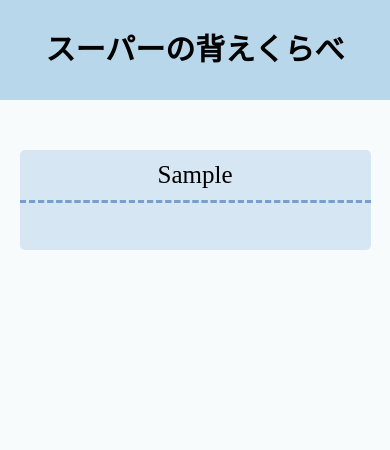
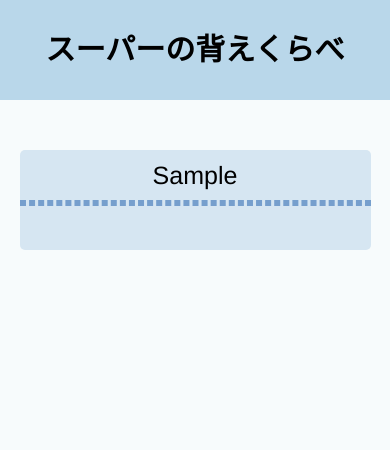
Before and after one commit to chikata1240/sekurabe, a PHP site: page / in a window 390 px wide. Shown: the top 450 px of the page. Run offline with PHP 8.4, Linux system fonts and the light colour scheme; tables that the repository leaves empty or names only in its code hold one stand-in row (values such as "Sample post"); style sheets or scripts are compiled from the project's sources.

Commit message:
Index.phpのメディアクエリ作成

```diff
--- a/css/index_css/index_smart.css
+++ b/css/index_css/index_smart.css
@@ -1,50 +1,46 @@
+@charset "UTF-8";
+@media screen and (max-width: 520px) {
   body {
     width: 100vw;
+    margin-bottom: 120px;
     background-color: #f7fbfc;
+    font-family: 'Avenir','Helvetica Neue','Helvetica','Arial','Hiragino Sans','ヒラギノ角ゴシック',YuGothic,'Yu Gothic','メイリオ', Meiryo,'ＭＳ Ｐゴシック','MS PGothic';
   }
-
   body header {
     width: 100vw;
     height: 100px;
     text-align: center;
     background-color: #b9d7ea;
   }
-
   body header p {
     font-size: 30px;
     font-weight: 600;
     line-height: 100px;
   }
-
   body .super_details {
     width: 90%;
     margin: 50px auto 0;
     background-color: #d6e6f2;
     border-radius: 5px;
   }
-
   body .super_details .super_box {
     width: 100%;
     height: 50px;
     text-align: center;
   }
-
   body .super_details .super_box .super_name {
     font-size: 25px;
     line-height: 50px;
+  }
+  body .super_details .super_box .super_type {
+    font-size: 20px;
+    line-height: 44px;
+    border-top: dashed 3px #769fcd;
     border-bottom: dashed 3px #769fcd;
   }
-
-body .super_details .super_box .super_type {
-  font-size: 20px;
-  line-height: 50px;
-  border-bottom: dashed 3px #769fcd;
-}
-
   body .super_details .product_box {
     width: 100%;
   }
-
   body .super_details .product_box .product {
     width: 100%;
     display: -webkit-box;
@@ -53,20 +49,17 @@ body .super_details .product_box .product {
     -webkit-box-pack: justify;
         -ms-flex-pack: justify;
             justify-content: space-between;
-  padding: 0 30%;
+    padding: 0 30px;
     -webkit-box-sizing: border-box;
             box-sizing: border-box;
     border-top: dashed 1px #769fcd;
   }
-
   body .super_details .product_box .product:first-child {
     border-top: none;
   }
-
   body .super_details .product_box .product p {
     line-height: 50px;
   }
-
   body footer {
     position: fixed;
     bottom: 0;
@@ -77,7 +70,6 @@ body footer {
     width: 100vw;
     height: 80px;
   }
-
   body footer .flex_box {
     display: -webkit-box;
     display: -ms-flexbox;
@@ -86,23 +78,20 @@ body footer .flex_box {
         -ms-flex-pack: justify;
             justify-content: space-between;
   }
-
   body footer .flex_box div {
     font-size: 25px;
     line-height: 80px;
     width: 50%;
   }
-
   body footer .flex_box div:first-child {
     border-right: solid 2px #769fcd;
   }
-
   body footer .flex_box div:last-child {
     letter-spacing: 2px;
   }
-
   body footer .flex_box div a {
     text-decoration: none;
     color: #000;
   }
+}
 /*# sourceMappingURL=index_smart.css.map */
--- a/css/index_css/index_smart.scss
+++ b/css/index_css/index_smart.scss
@@ -1,6 +1,11 @@
+@media screen and (max-width:520px)
+{
   body{
     width: 100vw;
+    margin-bottom: 120px;
     background-color: #f7fbfc;
+    font-family: 'Avenir','Helvetica Neue','Helvetica','Arial','Hiragino Sans','ヒラギノ角ゴシック',YuGothic,'Yu Gothic','メイリオ', Meiryo,'ＭＳ Ｐゴシック','MS PGothic';
+
     header{
       width: 100vw;
       height: 100px;
@@ -26,11 +31,11 @@ body{
         .super_name{
           font-size: 25px;
           line-height: 50px;
-        border-bottom: dashed 3px #769fcd;
         }
         .super_type{
           font-size: 20px;
-        line-height: 50px;
+          line-height: 44px;
+          border-top:  dashed 3px #769fcd;
           border-bottom: dashed 3px #769fcd;
         }
       }
@@ -40,7 +45,7 @@ body{
           width: 100%;
           display: flex;
           justify-content: space-between;
-        padding: 0 30%;
+          padding: 0 30px;
           box-sizing: border-box;
           border-top: dashed 1px #769fcd;
           &:first-child{
@@ -82,3 +87,4 @@ body{
       }
     }// footer
   }// body
+}// メディアクエリ
```
Also changed, not shown: 1 other file. Lines whose indentation alone changed are shown as unchanged.
